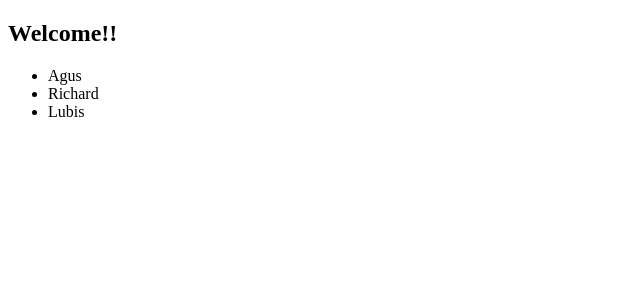
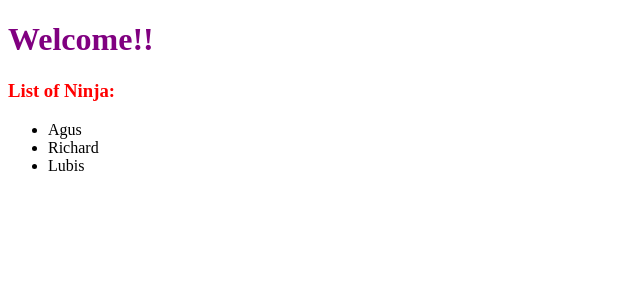
Before and after one commit to agusrichard/vue-workbook, a Vue app in the folder vue-tutorial/: page / in a window 1280 px wide. Shown: the top 300 px of the page, without its empty margins (0-640 px from the left). Built offline with nearby package versions, Linux system fonts and the light colour scheme.

Commit message:
Lesson #20 -- Component CSS (scoped)

```diff
--- a/vue-tutorial/src/App.vue
+++ b/vue-tutorial/src/App.vue
@@ -1,6 +1,6 @@
 <template>
   <div>
-    <h2>{{ title }}</h2>
+    <h1>{{ title }}</h1>
     <Ninja />
   </div>
 </template>
@@ -27,5 +27,7 @@ export default {
 </script>
 
 <style>
-
+h1{
+  color: purple
+}
 </style>
--- a/vue-tutorial/src/components/Ninja.vue
+++ b/vue-tutorial/src/components/Ninja.vue
@@ -1,7 +1,10 @@
 <template>
-  <ul>
-    <li v-bind:key="ninja in ninjas" v-for="ninja in ninjas">{{ ninja }}</li>
-  </ul>
+  <div>
+    <h3>List of Ninja:</h3>
+    <ul>
+      <li v-bind:key="ninja in ninjas" v-for="ninja in ninjas">{{ ninja }}</li>
+    </ul>
+  </div>
 </template>
 
 <script>
@@ -17,6 +20,8 @@ export default {
 }
 </script>
 
-<style>
-
+<style scoped>
+h3 {
+  color: red
+}
 </style>
```
